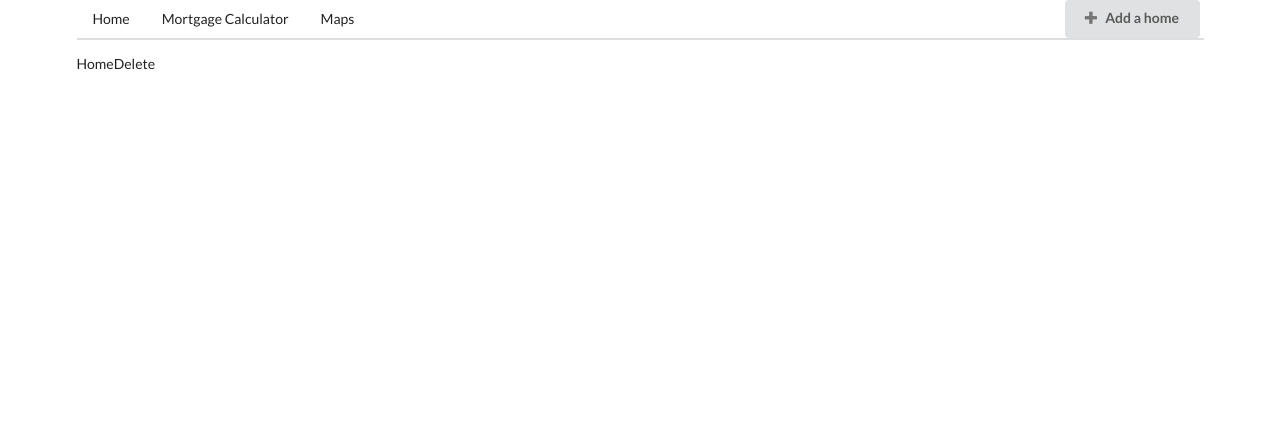
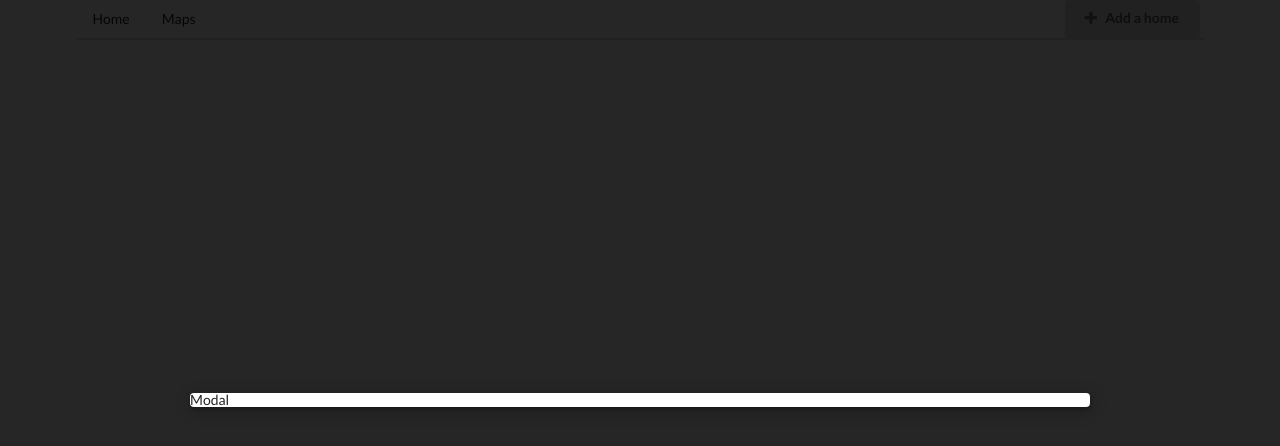
Before and after one commit to Maggie188/RealEstate, a React (Create React App) app in the folder real-estate/: page /homes/delete/1 in a window 1280 px wide. Shown: the top 446 px of the page. Built offline with nearby package versions, Linux system fonts and the light colour scheme.

Commit message:
Create the portal.

```diff
--- a/real-estate/public/index.html
+++ b/real-estate/public/index.html
@@ -30,6 +30,7 @@
   <body>
     <noscript>You need to enable JavaScript to run this app.</noscript>
     <div id="root"></div>
+    <div id="modal"></div>
     <!--
       This HTML file is a template.
       If you open it directly in the browser, you will see an empty page.
--- a/real-estate/src/components/App.js
+++ b/real-estate/src/components/App.js
@@ -5,7 +5,6 @@
 import HomeDetails from './homes/HomeDetails';
 import HomeEdit from './homes/HomeEdit';
 import HomeList from './homes/HomeList';
-import MortgageCalculator from './homes/MortgageCalculator';
 import MonthlyCost from './homes/MonthlyCost';
 import Header from './header';
 import history from '../history';
@@ -22,7 +21,6 @@
                 <Route path='/homes/delete/:id' exact component={HomeDelete} />
                 <Route path='/homes/details/:id' exact component={HomeDetails} />
                 <Route path='/homes/monthlycost/:id' exact component={MonthlyCost} />
-                <Route path='/mortgagecalculator' exact component={MortgageCalculator} />
             </Router>
         </div>
     )
--- /dev/null
+++ b/real-estate/src/components/Modal.js
@@ -0,0 +1,16 @@
+import React from 'react';
+import ReactDOM from 'react-dom';
+
+
+const Modal = props => {
+    return ReactDOM.createPortal(
+        <div className="ui dimmer modals visible active">
+            <div className="ui standard modal visible active">
+                Modal
+            </div>
+        </div>,
+        document.querySelector('#modal')
+    )
+};
+
+export default Modal;
--- a/real-estate/src/components/header.js
+++ b/real-estate/src/components/header.js
@@ -6,9 +6,6 @@
         <div className="ui secondary pointing menu">
             <Link to="/" className="item">
                 Home
-            </Link>
-            <Link to="/mortgagecalculator" className="item">
-                Mortgage Calculator
             </Link>
             <a href="https://www.google.com/maps" className="item">
                 Maps
--- a/real-estate/src/components/homes/HomeDelete.js
+++ b/real-estate/src/components/homes/HomeDelete.js
@@ -1,8 +1,8 @@
 import React from 'react';
-
+import Modal from '../Modal';
 
 const HomeDelete = () => {
-   return <div>HomeDelete</div>
+   return <div><Modal /></div>
 };
 
 export default HomeDelete;
--- a/real-estate/src/components/homes/HomeDetails.js
+++ b/real-estate/src/components/homes/HomeDetails.js
@@ -23,15 +23,15 @@
                         <h4>Address</h4>
                      </td>
                      <td>
-                x        {this.props.home.address}
+                        {this.props.home.address}
                      </td>
                   </tr>
                   <tr>
                      <td>
-                        <h4>Price ($)</h4>
+                        <h4>List Price</h4>
                      </td>
                      <td>
-                        {this.props.home.price}
+                        $ {this.props.home.price}
                      </td>
                   </tr>
                   <tr>
--- a/real-estate/src/components/homes/HomeForm.js
+++ b/real-estate/src/components/homes/HomeForm.js
@@ -49,7 +49,7 @@
       return (
          <form onSubmit={this.props.handleSubmit(this.onSubmit)} className="ui form error">
             <Field name="address" component={this.renderInput} label="Address" />
-            <Field name="price" component={this.renderInput} label="Price ($)" />
+            <Field name="price" component={this.renderInput} label="List Price ($)" />
             <Field name="year" component={this.renderInput} label="Year Built" />
             <Field name="type" component={this.renderSelect} label="Home Type">
                 <option />
--- a/real-estate/src/components/homes/MortgageCalculator.js
+++ /dev/null
@@ -1,8 +0,0 @@
-import React from 'react';
-
-
-const MortgageCalculator = () => {
-   return <div>MortgageCalculator</div>
-};
-
-export default MortgageCalculator;
```
